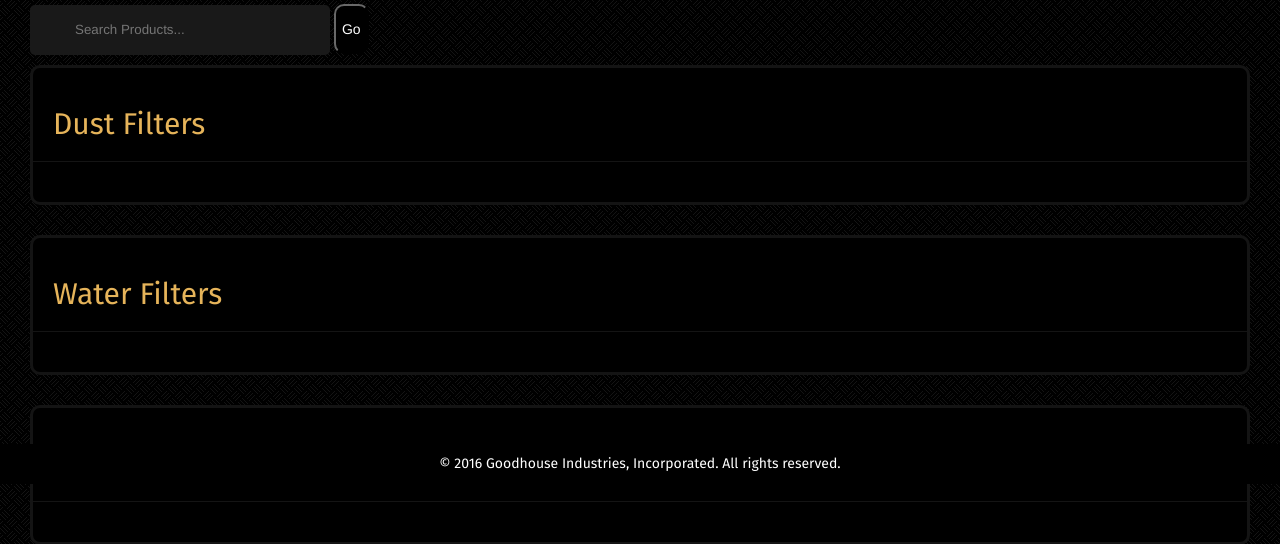
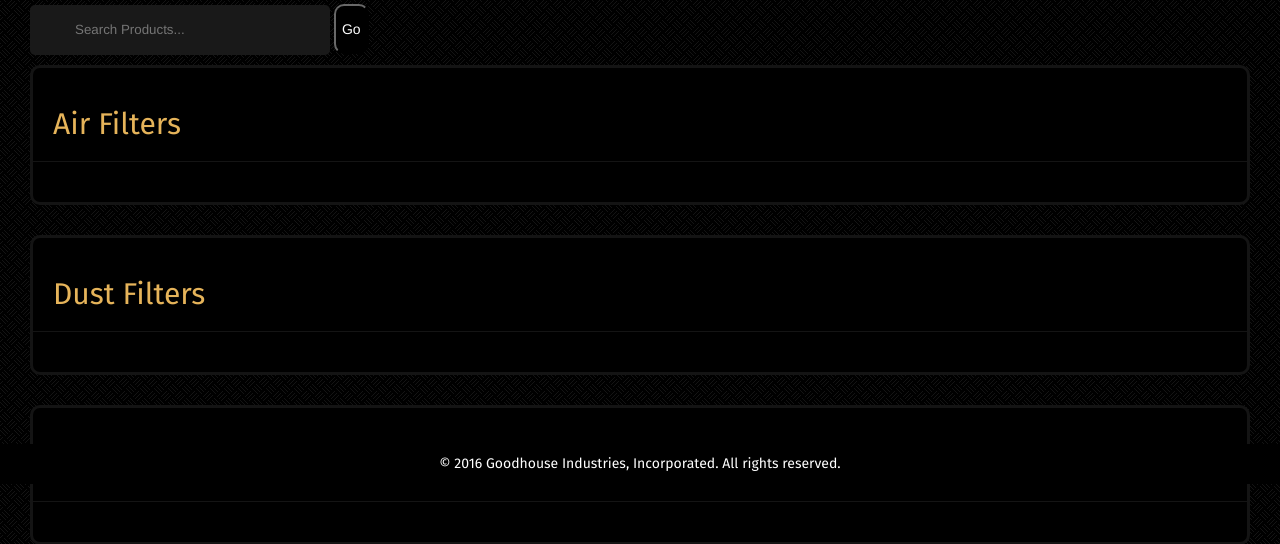
Before and after one commit to clarenceco/goodhouse, a Django app: template templates/products.html in a window 1280 px wide. Shown: the part 316-860 px from the top of the page. Run offline with Django 3.2, Linux system fonts and the light colour scheme; the template is opened without the code that fills it, so the values that code supplies are empty; parts of the project's set-up code (start-up, migrations or seed data) failed here and were passed over; some libraries are stand-ins or nearby versions.

Commit message:
products finished

```diff
--- a/templates/products.html
+++ b/templates/products.html
@@ -98,11 +98,11 @@
 
 		<div class="product-box1">
 			<div class="product-content">
-				<h2>Dust Filters</h2>
+				<h2>Air Filters</h2>
 				<hr>
 
 				<ul class="product-drop">
-					{% for filter in dust_filters %}
+					{% for filter in air_filters %}
 					<li class="dropdown">
 						<a class = "product-icons" href="/prod/{{filter.name}}" target="_blank">
 							{{ filter.name }}
@@ -117,11 +117,11 @@
 
 		<div class="product-box2">
 			<div class="product-content">
-				<h2>Water Filters</h2>
+				<h2>Dust Filters</h2>
 				<hr>
 
 				<ul class="product-drop">
-					{% for filter in water_filters %}
+					{% for filter in dust_filters %}
 					<li class="dropdown">
 						<a class = "product-icons" href="/prod/{{filter.name}}" target="_blank">
 							{{ filter.name }}
@@ -135,11 +135,11 @@
 
 		<div class="product-box3">
 			<div class="product-content">
-				<h2>Air Filters</h2>
+				<h2>Wet Filters</h2>
 				<hr>
 
 				<ul class="product-drop">
-					{% for filter in air_filters %}
+					{% for filter in water_filters %}
 					<li class="dropdown">
 						<a class = "product-icons" href="/prod/{{filter.name}}" target="_blank">
 							{{ filter.name }}
```
